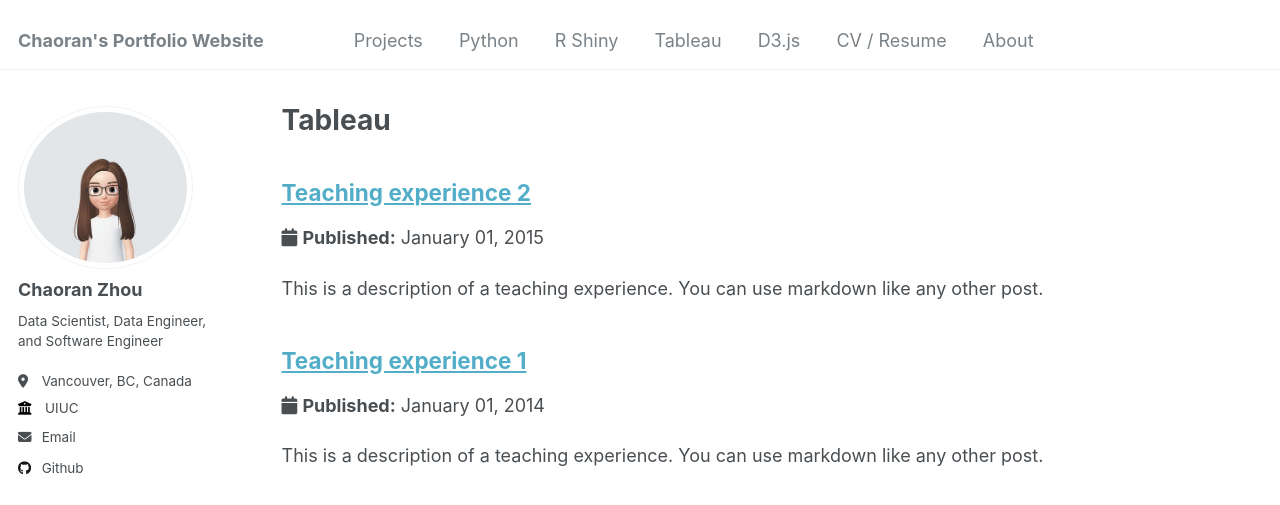
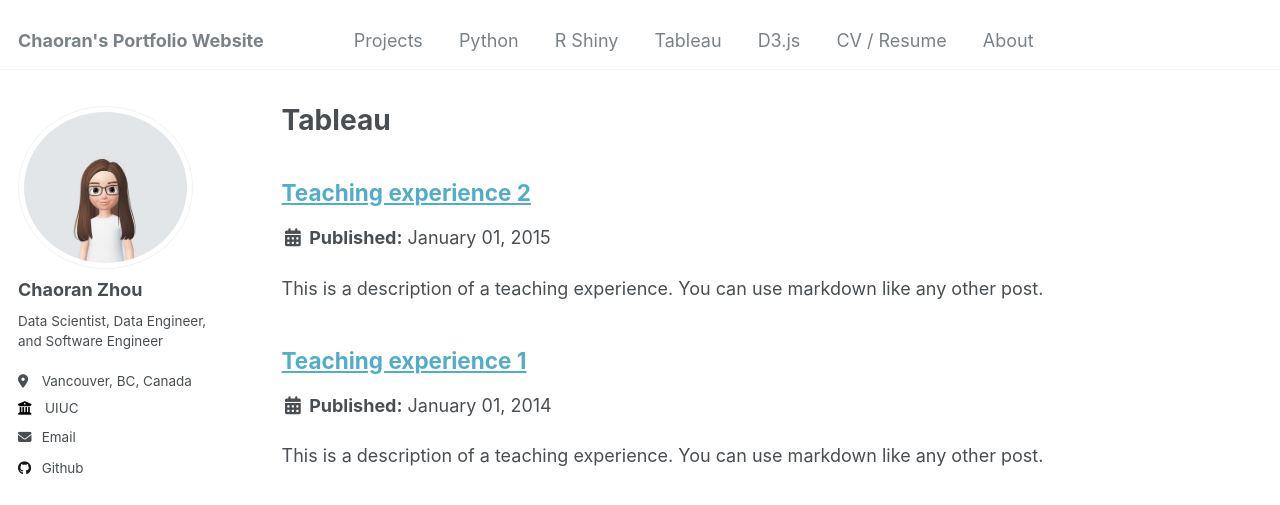
Before and after one commit to ranranrunforit/ranranrunforit.github.io, a Jekyll site: the page built from _pages/tableau.html, in a window 1280 px wide. Shown: the top 505 px of the page. Built offline with Jekyll 4.4.1, drawn with Linux system fonts in a browser that asks for light colours.

Commit message:
Update archive-single.html

```diff
--- a/_includes/archive-single.html
+++ b/_includes/archive-single.html
@@ -43,7 +43,7 @@
         {% elsif post.collection == 'publications' %}
           <p>Published in <i>{{ post.venue }}</i>, {{ post.date | default: "1900-01-01" | date: "%Y" }} </p>
         {% elsif post.date %}
-         <p class="page__date"><i class="fa fa-calendar" aria-hidden="true"></i> <strong> {{ site.data.ui-text[site.locale].date_label | default: "Published:" }}</strong> <time datetime="{{ post.date | default: "1900-01-01" | date_to_xmlschema }}">{{ post.date | default: "1900-01-01" | date: "%B %d, %Y" }}</time></p>
+         <p class="page__date"><i class="fas fa-fw fa-calendar-alt" aria-hidden="true"></i> <strong> {{ site.data.ui-text[site.locale].date_label | default: "Updated:" }}</strong> <time datetime="{{ post.date | default: "1900-01-01" | date_to_xmlschema }}">{{ post.date | default: "1900-01-01" | date: "%B %d, %Y" }}</time></p>
         {% endif %}
 
     {% if post.excerpt and site.read_more != 'enabled' %}
```
